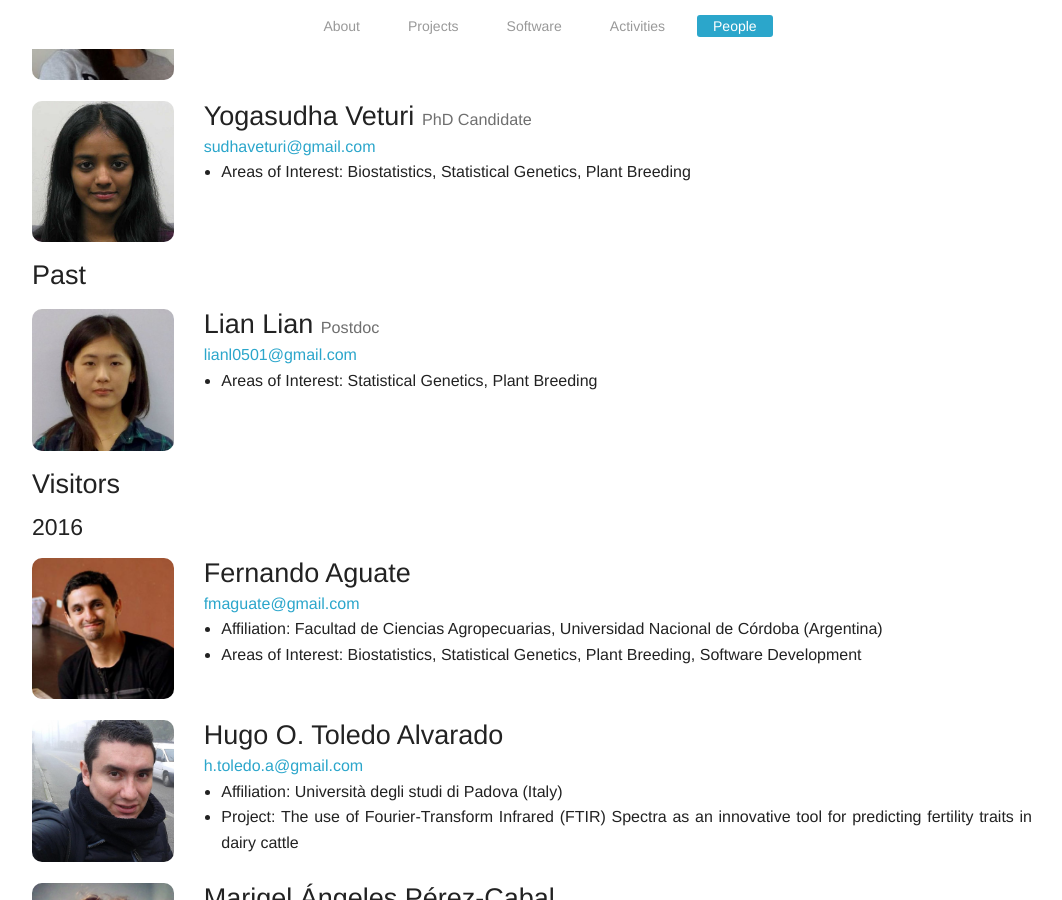
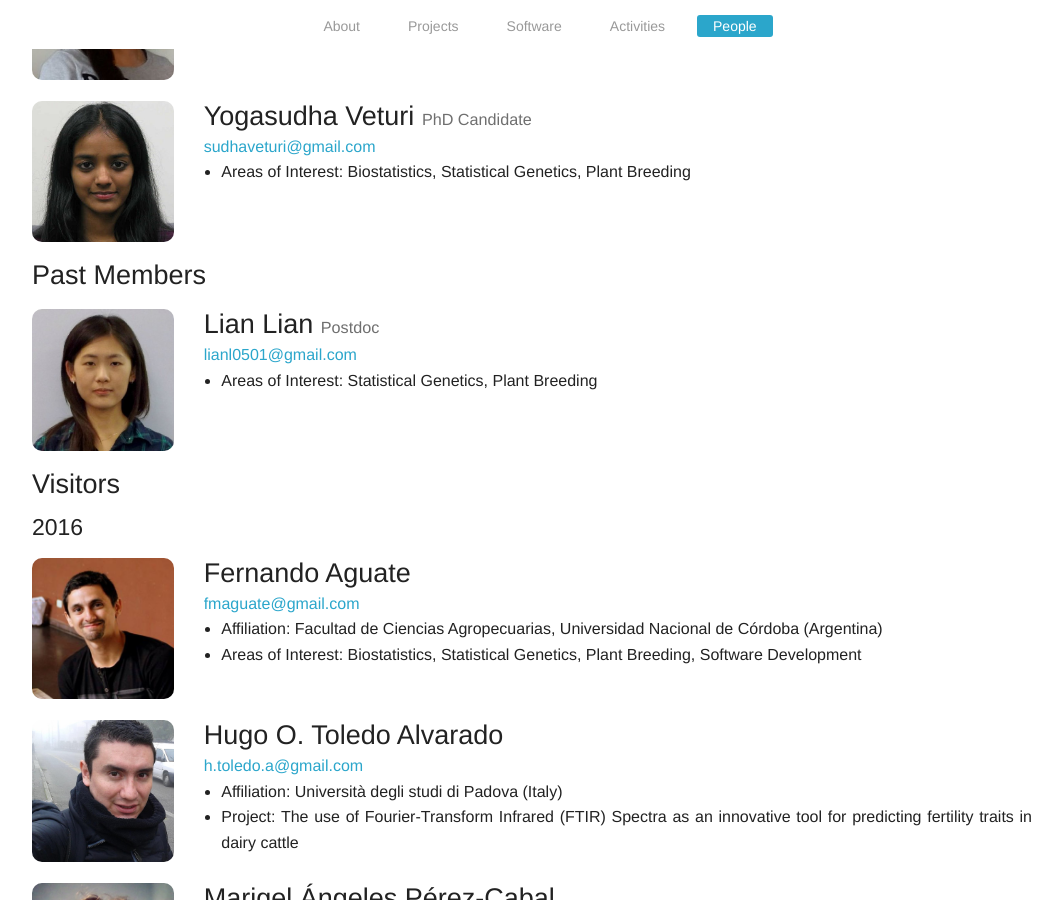
Before and after one commit to QuantGen/quantgen.github.io, a Jekyll site: the page built from index.html, in a window 1280 px wide and 900 px high, scrolled down 3256 px. Shown: the whole window, without its empty margins (108-1170 px from the left). Built offline with Jekyll 4.4.1, drawn with Linux system fonts in a browser that asks for light colours.

Commit message:
Rename Past to Past Members

```diff
--- a/index.html
+++ b/index.html
@@ -28,7 +28,7 @@ layout: default
 {% for member in by_member_type[0].items %}
   {{ member.output }}
 {% endfor %}
-<h3>Past</h3>
+<h3>Past Members</h3>
 {% for member in by_member_type[1].items %}
   {{ member.output }}
 {% endfor %}
```
